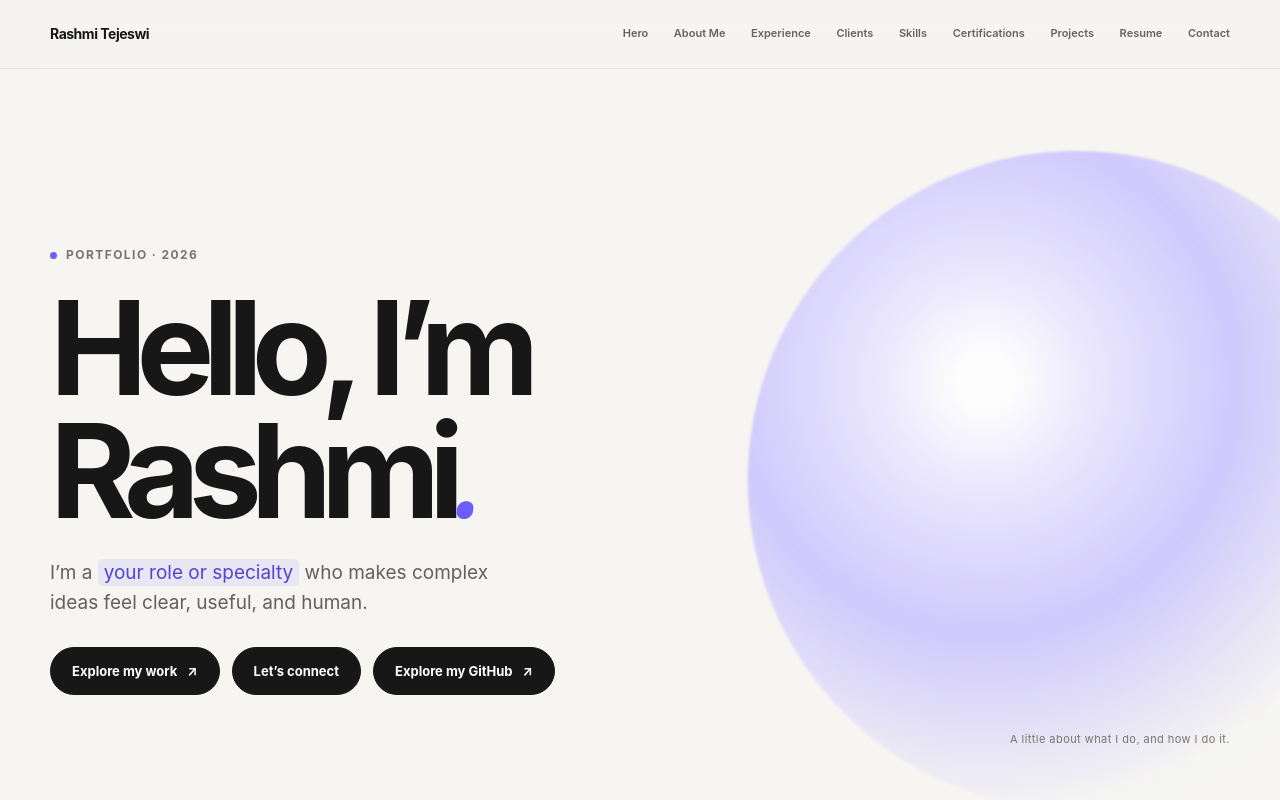
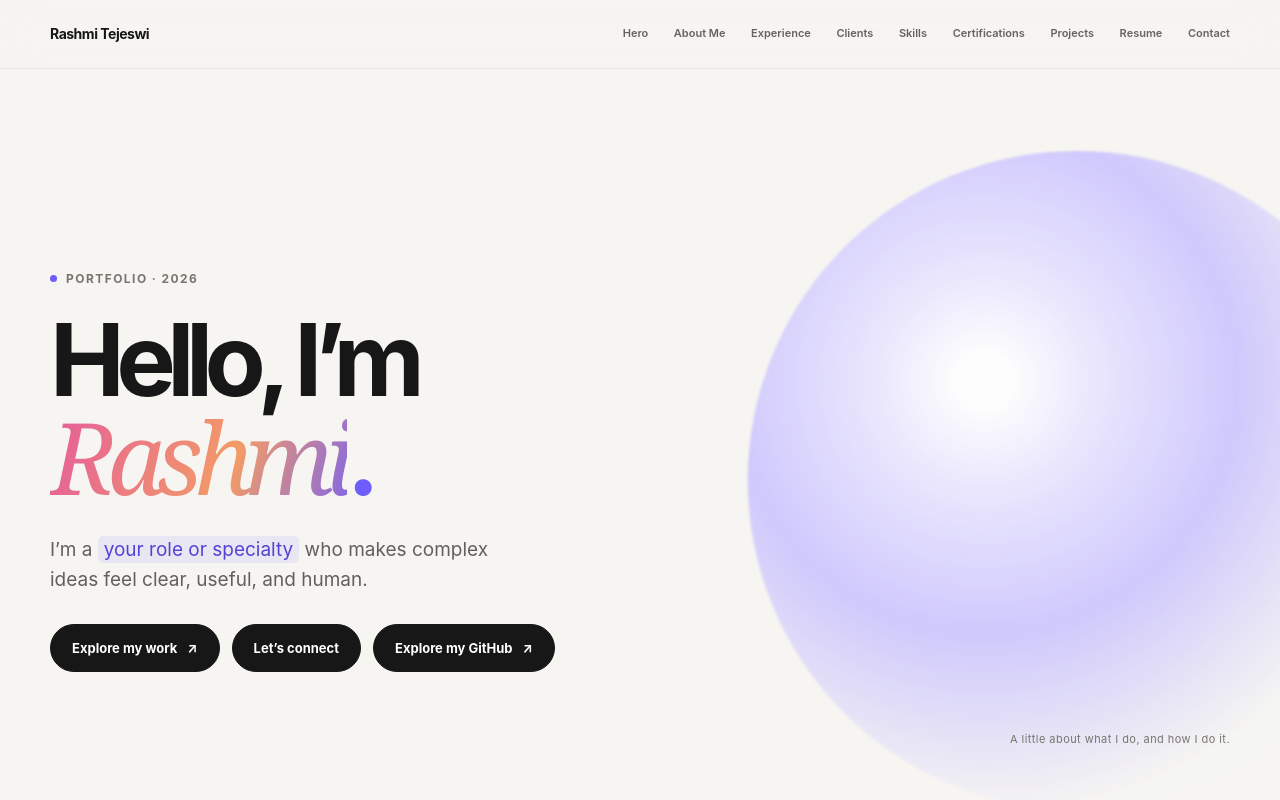
Before and after one commit to rashmitej/rashmitej.github.io, a plain HTML site: page index.html in a window 1280 px wide. Shown: the top 800 px of the page. Drawn offline with Linux system fonts and the light colour scheme.

Commit message:
Refine portfolio heading typography
Co-authored-by: Copilot <223556219+Copilot@users.noreply.github.com>

```diff
--- a/index.html
+++ b/index.html
@@ -144,18 +144,25 @@
     .hero h1 {
       max-width: 900px;
       margin-bottom: 28px;
-      font-size: clamp(58px, 10.2vw, 132px);
+      font-size: clamp(48px, 8vw, 100px);
       font-weight: 650;
       letter-spacing: -.085em;
-      line-height: .91;
+      line-height: .96;
     }
-    .hero h1 span {
-      color: var(--accent);
+    .hero h1 .hero-highlight {
+      color: transparent;
+      background: linear-gradient(110deg, var(--accent), #e45b9d 48%, #f39b67 78%, var(--accent));
+      background-size: 220% 100%;
+      background-clip: text;
+      -webkit-background-clip: text;
+      -webkit-text-fill-color: transparent;
       font-family: Georgia, "Times New Roman", serif;
       font-weight: 400;
       font-style: italic;
       letter-spacing: -.09em;
+      animation: headline-shimmer 6s ease-in-out infinite alternate;
     }
+    .hero h1 .hero-dot { color: var(--accent); }
     .hero-copy {
       max-width: 470px;
       margin-bottom: 30px;
@@ -216,7 +223,7 @@
     }
     .section h2 {
       margin: 0;
-      font-size: clamp(42px, 6.4vw, 78px);
+      font-size: clamp(36px, 5vw, 62px);
       font-weight: 620;
       letter-spacing: -.075em;
       line-height: .98;
@@ -414,6 +421,7 @@
     [data-reveal] { opacity: 0; transform: translateY(22px); transition: opacity .7s ease, transform .7s cubic-bezier(.2,.7,.2,1); }
     [data-reveal].is-visible { opacity: 1; transform: translateY(0); }
     @keyframes float { from { transform: translate3d(0, -8px, 0) scale(.98); } to { transform: translate3d(0, 15px, 0) scale(1.03); } }
+    @keyframes headline-shimmer { from { background-position: 0% 50%; } to { background-position: 100% 50%; } }
 
     @media (max-width: 800px) {
       .nav-wrap { width: calc(100% - 32px); min-height: 62px; gap: 18px; }
@@ -444,7 +452,7 @@
       .site-nav a { font-size: 9px; }
       .container, .site-footer { width: calc(100% - 32px); }
       .hero { min-height: 650px; padding-block: 92px 100px; }
-      .hero h1 { font-size: clamp(54px, 17vw, 82px); }
+      .hero h1 { font-size: clamp(46px, 14vw, 68px); }
       .hero-note { left: 0; right: auto; }
       .cert-grid { grid-template-columns: 1fr; }
       .cert-card { min-height: 155px; }
@@ -485,7 +493,7 @@
     <section class="hero container" id="hero" aria-labelledby="hero-title">
       <div class="hero-content" data-reveal>
         <p class="eyebrow">Portfolio · 2026</p>
-        <h1 id="hero-title">Hello, I’m<br>Rashmi<span>.</span></h1>
+        <h1 id="hero-title">Hello, I’m<br><span class="hero-highlight">Rashmi</span><span class="hero-dot">.</span></h1>
         <p class="hero-copy">I’m a <span class="placeholder">your role or specialty</span> who makes complex ideas feel clear, useful, and human.</p>
         <div class="hero-actions">
           <a class="button" href="#projects">Explore my work <span class="arrow" aria-hidden="true">↗</span></a>
```
